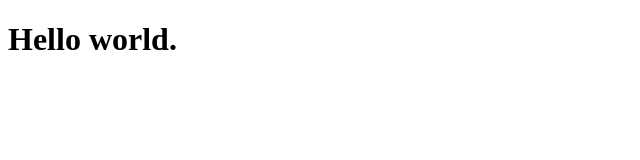
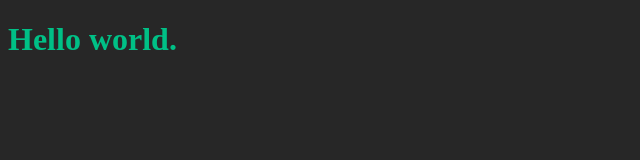
Before and after one commit to nikhilsrajan/nikhilsasirajan, a plain HTML site: page index.html in a window 1280 px wide. Shown: the whole page, without its empty margins (0-640 px from the left). Drawn offline with Linux system fonts and the light colour scheme.

Commit message:
linked css to html

```diff
--- a/css/main.css
+++ b/css/main.css
@@ -1,4 +1,4 @@
 body {
-    background-color: black;
-    color: chartreuse;
+    background-color: rgb(39, 39, 39);
+    color: rgb(0, 192, 134);
 }
--- a/index.html
+++ b/index.html
@@ -3,6 +3,7 @@
 <head>
     <meta charset="UTF-8">
     <meta name="viewport" content="width=device-width, initial-scale=1.0">
+    <link rel="stylesheet" href="css/main.css">
     <title>Nikhil Sasi Rajan</title>
 </head>
 <body>
```
